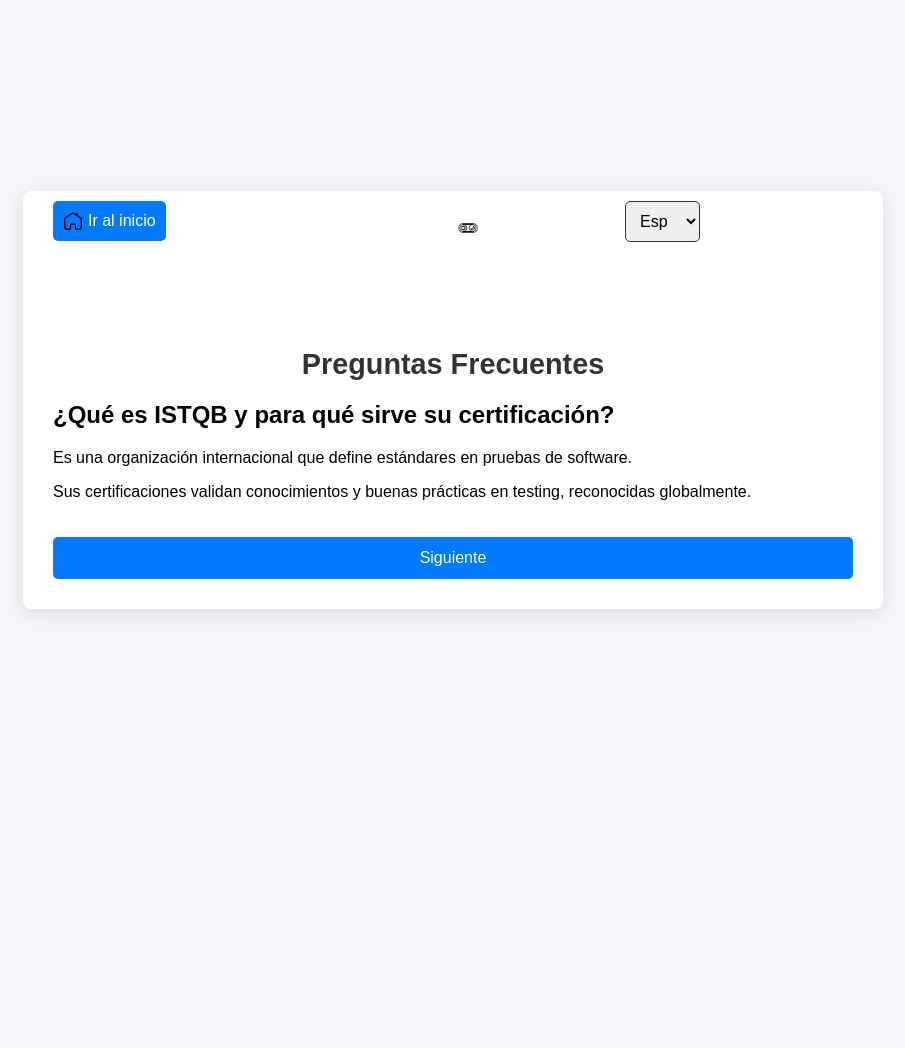
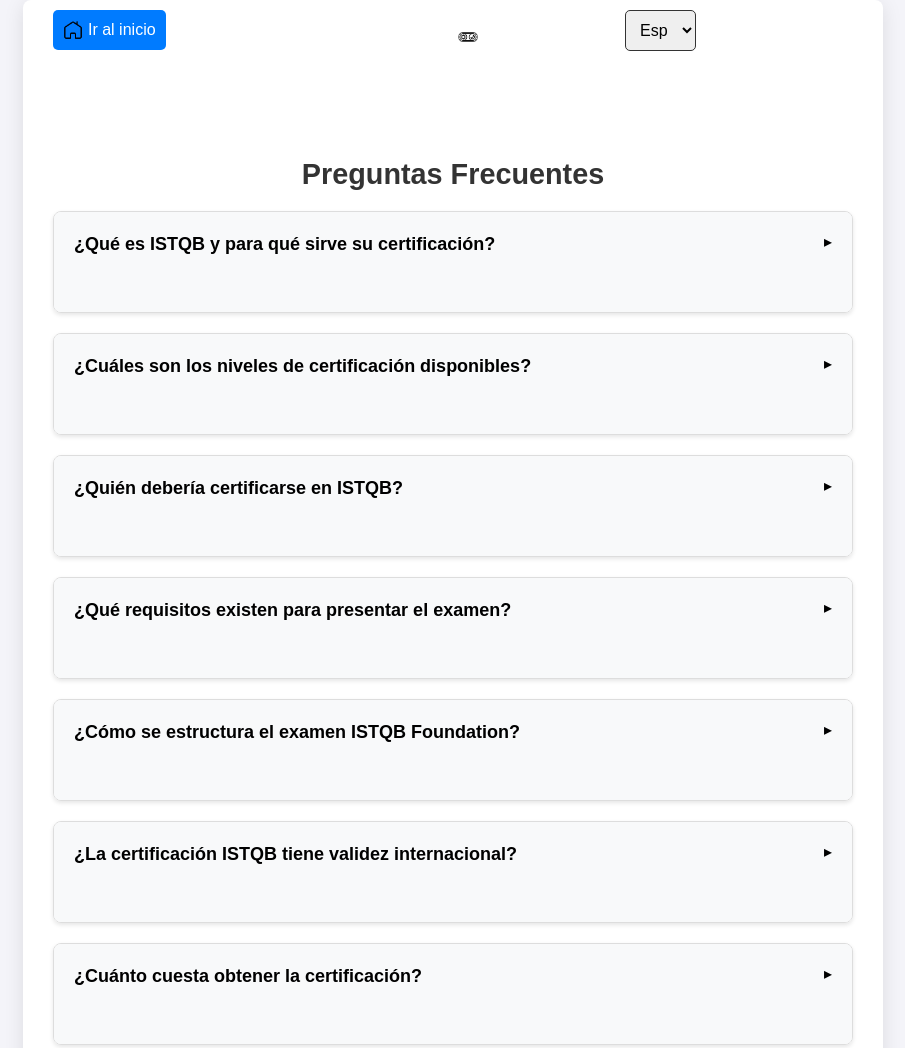
Before and after one commit to AdrianFallas/ISTQB-repo, a website: page Frecuency Questions/index.html in a window 1280 px wide. Shown: the top 1048 px of the page, without its empty margins (187-1092 px from the left). Before the commit the page ends 800 px from the top, so only its background shows below. Drawn offline with Linux system fonts and the light colour scheme.

Commit message:
preguntas frecuentes
se modifico seccion de preguntas frecuentes por dropdown

```diff
--- a/Frecuency Questions/index.html
+++ b/Frecuency Questions/index.html
@@ -1,43 +1,37 @@
 <!DOCTYPE html>
 <html lang="es">
-
 <head>
-    <meta charset="UTF-8" />
-    <meta name="viewport" content="width=device-width, initial-scale=1" />
+    <meta charset="UTF-8">
+    <meta name="viewport" content="width=device-width, initial-scale=1">
     <title>Quiz App</title>
-    <link rel="stylesheet" href="styles.css" />
+    <link rel="stylesheet" href="styles.css">
 </head>
-
 <body>
     <div class="container">
-        <div id="btn-home" title="Go to home" >
-            <img style="align-items: end; padding: 20px auto; max-height: 20px; max-width: 30px; cursor: pointer;"
-                src="../Utility/Imagenes/home.png" alt="Home" class="home-icon">
+        <!-- Header (sin cambios) -->
+        <div id="btn-home" title="Go to home">
+            <img src="../Utility/Imagenes/home.png" alt="Home" class="home-icon">
             <span id="home">Go to home</span>
         </div>
-
-        <button class="btn-dark-mode" onclick="darkMode()"><img class="dark-mode-icon"
-        src="../Utility/Imagenes/dark-mode.png" alt="Toggle dark mode"></button>
-
-      <select id="language">
-      <option value="es">Esp</option>
-      <option value="en">Eng</option>
-      <option value="pt">Port</option>
-      <option value="pt">Indo</option>
-      <option value="pt">Fran</option>
-      </select>
+        <button class="btn-dark-mode" onclick="darkMode()">
+            <img class="dark-mode-icon" src="../Utility/Imagenes/dark-mode.png" alt="Toggle dark mode">
+        </button>
+        <select id="language">
+            <option value="es">Esp</option>
+            <option value="en">Eng</option>
+        </select>
 
         <h1 id="questions-name"></h1>
 
         <form id="quiz-form">
+            <!-- ✅ SOLO UN questions-container -->
             <div id="questions-container"></div>
+
             <div class="navigation">
                 <button type="button" id="next-btn">Next</button>
             </div>
         </form>
-
     </div>
     <script src="script.js"></script>
 </body>
-
 </html>
--- a/Frecuency Questions/script.js
+++ b/Frecuency Questions/script.js
@@ -95,76 +95,102 @@
       .trim();
   }
 
+  // ✅ CAMBIO PRINCIPAL: Renderiza TODAS las preguntas
   loadLanguageData() {
     if (!window.quizData) {
       console.error('Datos de traducción no disponibles.');
       return;
     }
     this.questions = window.quizData.questions;
-    this.renderQuestion();
+
+    // ✅ RENDERIZA TODAS las preguntas en lugar de una sola
+    this.renderAllQuestions();
+
     this.updateNextButtonText();
     this.nextBtn.style.display = 'inline-block';
   }
 
-  renderQuestion() {
-    const q = this.questions[this.currentQuestionIndex];
-    this.questionsContainer.innerHTML = '';
+  // ✅ MÉTODO NUEVO: Renderiza todas las preguntas como dropdowns
+  renderAllQuestions() {
+    this.questionsContainer.innerHTML = ''; // Limpia contenedor
 
-    // Título
-    const questionTitle = document.createElement('h2');
-    const questionDiv = document.createElement('div');
-    questionTitle.textContent = q.question;
-    this.questionsContainer.appendChild(questionTitle);
-    this.questionsContainer.appendChild(questionDiv);
+    // ✅ Crea un dropdown para CADA pregunta
+    this.questions.forEach((question, index) => {
+      const dropdownCard = this.createQuestionDropdown(question, index);
+      this.questionsContainer.appendChild(dropdownCard);
+    });
+  }
 
-    // Opciones
-    const optionsDiv = document.createElement('div');
-    optionsDiv.classList.add('instructions');
+  // ✅ Método actualizado: Agrega índice para referencia
+  createQuestionDropdown(question, index) {
+    const dropdownCard = document.createElement('div');
+    dropdownCard.className = 'dropdown-card';
+    dropdownCard.tabIndex = 0;
+    dropdownCard.setAttribute('aria-expanded', 'false');
+    dropdownCard.setAttribute('aria-label', `Pregunta ${index + 1}: ${question.question}`);
+    console.log('Pregunta:', question.answer);
+    // ✅ DESPUÉS (funciona con null/undefined)
+    const formattedAnswer = (question.answer || 'Respuesta no disponible')
+      .toString()  // Convierte a string PRIMERO
+      .replace(/\n/g, '<br>');
+    console.log('Pregunta:', question.question);
+    console.log('Respuesta formateada:', formattedAnswer);
 
-    q.instructions.forEach((option) => {
-      const optionElement = this.createOption(
-        option,
-      );
-      optionsDiv.appendChild(optionElement);
+    dropdownCard.innerHTML = `
+      <div class="card card-header" onclick="quizApp.toggleDropdown(this.parentElement)">
+        <div>
+          <h3>${question.question}</h3>
+        </div>
+        <span class="arrow">▸</span>
+      </div>
+      <div class="dropdown-content">
+        <div class="dropdown-item">
+          <p class="answer">${formattedAnswer}</p>
+        </div>
+      </div>
+    `;
+
+    return dropdownCard;
+  }
+
+  //Toggle del dropdown (ahora es método de la clase)
+  toggleDropdown(dropdownElem) {
+    const isOpen = dropdownElem.classList.contains('open');
+
+    // Cierra otros dropdowns
+    document.querySelectorAll('.dropdown-card.open').forEach(openDropdown => {
+      if (openDropdown !== dropdownElem) {
+        openDropdown.classList.remove('open');
+        openDropdown.setAttribute('aria-expanded', 'false');
+        openDropdown.querySelector('.arrow').innerText = '▸';
+      }
     });
 
-    this.questionsContainer.appendChild(optionsDiv);
-  }
-
-  createOption(labelText) {
-    const wrapper = document.createElement('div');
-    wrapper.style.display = 'flex';
-    wrapper.style.alignItems = 'center';
-    wrapper.style.gap = '8px';
-    wrapper.style.marginBottom = '16px';
-
-    const label = document.createElement('label');
-    label.textContent = ` ${labelText}`;
-    label.style.margin = '0';
-    label.style.display = 'flex';
-    label.style.alignItems = 'center';
-
-    wrapper.appendChild(label);
-
-    return wrapper;
+    // Toggle actual
+    if (isOpen) {
+      dropdownElem.classList.remove('open');
+      dropdownElem.setAttribute('aria-expanded', 'false');
+      dropdownElem.querySelector('.arrow').innerText = '▸';
+    } else {
+      dropdownElem.classList.add('open');
+      dropdownElem.setAttribute('aria-expanded', 'true');
+      dropdownElem.querySelector('.arrow').innerText = '▾';
+    }
   }
 
 
- updateNextButtonText() {
-    this.nextBtn.textContent = (this.currentQuestionIndex === this.questions.length - 1)
-      ? this.translations.home
-      : this.translations.next;
+
+  updateNextButtonText() {
+    this.nextBtn.textContent = this.translations.home
   }
 
   nextFrecuencyQuestion() {
-    this.currentQuestionIndex++;
-    if (this.currentQuestionIndex < this.questions.length) {
-      this.renderQuestion();
-      this.updateNextButtonText();
-      }else {
-        this.irAInicio();
-      }
+
+      this.irAInicio();
+
   }
+
+
 
   addEventListeners() {
     this.nextBtn.addEventListener('click', () => {
@@ -184,9 +210,31 @@
 
 }
 
+// Event Listeners globales (fuera de la clase)
+window.addEventListener('click', (event) => {
+  document.querySelectorAll('.dropdown-card.open').forEach(dropdown => {
+    if (!dropdown.contains(event.target)) {
+      dropdown.classList.remove('open');
+      dropdown.setAttribute('aria-expanded', 'false');
+      dropdown.querySelector('.arrow').innerText = '▸';
+    }
+  });
+});
 
-// Inicialización al cargar el DOM
+// Accesibilidad (Enter/Space)
+document.addEventListener('keydown', (e) => {
+  if (e.key === 'Enter' || e.key === ' ') {
+    const dropdown = e.target.closest('.dropdown-card');
+    if (dropdown) {
+      e.preventDefault();
+      quizApp.toggleDropdown(dropdown);
+    }
+  }
+});
+
+
+// Inicialización
 document.addEventListener('DOMContentLoaded', () => {
-  const quizApp = new QuizApp();
+  window.quizApp = new QuizApp();
   quizApp.init();
 });
--- a/Frecuency Questions/styles.css
+++ b/Frecuency Questions/styles.css
@@ -169,7 +169,7 @@
       background-color: dodgerblue;
 
     }
-  }
+    }
 
 .btn-dark-mode {
     width: 30px;
@@ -195,6 +195,64 @@
     cursor: pointer;
     text-align: center;
 }
+
+.dropdown-card {
+  margin-bottom: 20px;
+  border: 1px solid #ddd;
+  border-radius: 8px;
+  overflow: hidden;
+  box-shadow: 0 2px 4px rgba(0,0,0,0.1);
+  transition: all 0.3s ease;
+}
+
+.card-header {
+  padding: 20px;
+  cursor: pointer;
+  display: flex;
+  justify-content: space-between;
+  align-items: flex-start;
+  background: #f8f9fa;
+  user-select: none;
+  min-height: 60px;
+}
+
+.card-header h3 {
+  margin: 0;
+  font-size: 18px;
+  line-height: 1.4;
+}
+
+.card-header:hover {
+  background: #e9ecef;
+}
+
+.dropdown-content {
+  max-height: 0;
+  overflow: hidden;
+  transition: max-height 0.4s ease-out;
+}
+
+.dropdown-card.open .dropdown-content {
+  max-height: 500px; /* Suficiente para texto largo */
+}
+
+.dropdown-item {
+  padding: 24px;
+  background: white;
+  border-top: 1px solid #eee;
+}
+
+.answer {
+  margin: 0;
+  font-weight: 500;
+  color: #333;
+  white-space: pre-line;  /* ✅ CLAVE: Mantiene saltos de línea */
+  line-height: 1.7;       /* Espaciado perfecto */
+  font-size: 16px;
+  word-wrap: break-word;  /* Rompe palabras largas */
+}
+
+
 
 /* Media Queries para Responsividad */
 @media (max-width: 738px) {
--- a/Frecuency Questions/traducciones/script.es.js
+++ b/Frecuency Questions/traducciones/script.es.js
@@ -2,106 +2,106 @@
     questions: [
         {
             question: "¿Qué es ISTQB y para qué sirve su certificación?",
-            instructions: [
-                "Es una organización internacional que define estándares en pruebas de software.",
+            answer: [
+                "Es una organización internacional que define estándares en pruebas de software.\n",
                 "Sus certificaciones validan conocimientos y buenas prácticas en testing, reconocidas globalmente."
             ]
         },
         {
             question: "¿Cuáles son los niveles de certificación disponibles?",
-            instructions: [
-                "Foundation Level (básico).",
-                "Advanced Level (analista, test manager, técnico).",
-                "Expert Level (estrategia, mejora de procesos, automatización, etc.)."
+            answer: [
+                "Foundation Level (básico).\n",
+                "Advanced Level (analista, test manager, técnico).\n",
+                "Expert Level (estrategia, mejora de procesos, automatización, etc.).\n"
             ]
         },
         {
             question: "¿Quién debería certificarse en ISTQB?",
-            instructions: [
-                "Profesionales de QA, testers, desarrolladores, líderes de proyectos.",
+            answer: [
+                "Profesionales de QA, testers, desarrolladores, líderes de proyectos.\n",
                 "Cualquier persona involucrada en asegurar la calidad del software."
             ]
         },
         {
             question: "¿Qué requisitos existen para presentar el examen?",
-            instructions: [
-                "Foundation: No requiere experiencia previa.",
-                "Advanced: Se recomienda experiencia práctica en testing y haber aprobado Foundation.",
+            answer: [
+                "Foundation: No requiere experiencia previa.\n",
+                "Advanced: Se recomienda experiencia práctica en testing y haber aprobado Foundation.\n",
                 "Expert: Requiere experiencia significativa y certificaciones previas."
             ]
         },
         {
             question: "¿Cómo se estructura el examen ISTQB Foundation?",
-            instructions: [
-                "Consta de 40 preguntas.",
-                "Tiempo limitado dependiendo el nivel que elijas.",
+            answer: [
+                "Consta de 40 preguntas.\n",
+                "Tiempo limitado dependiendo el nivel que elijas.\n",
                 "Se aprueba con un 70% de respuestas correctas."
             ]
         },
         {
             question: "¿La certificación ISTQB tiene validez internacional?",
-            instructions: [
-                "Sí, es reconocida en más de 100 países.",
+            answer: [
+                "Sí, es reconocida en más de 100 países.\n",
                 "Es utilizada como estándar en muchas empresas de tecnología."
             ]
         },
         {
             question: "¿Cuánto cuesta obtener la certificación?",
-            instructions: [
-                "Foundation: entre 150 y 250 USD.",
+            answer: [
+                "Foundation: entre 150 y 250 USD.\n",
                 "Los niveles avanzados son más costosos."
             ]
         },
         {
             question: "¿La certificación expira o debo renovarla?",
-            instructions: [
+            answer: [
                 "No expira, una vez obtenida, es válida de forma permanente."
             ]
         },
         {
             question: "¿Qué beneficios aporta a mi carrera profesional?",
-            instructions: [
-                "Mejora la empleabilidad y credibilidad.",
-                "Aumenta las oportunidades de ascenso.",
-                "Refuerza conocimientos y buenas prácticas en testing.",
+            answer: [
+                "Mejora la empleabilidad y credibilidad.\n",
+                "Aumenta las oportunidades de ascenso.\n",
+                "Refuerza conocimientos y buenas prácticas en testing.\n",
                 "Diferencia frente a otros candidatos en procesos de selección."
             ]
         },
         {
             question: "¿Ustedes son un centro autorizado para aplicar el examen ISTQB?",
-            instructions: [
-                "Sí, contamos con acreditación oficial.",
+            answer: [
+                "Sí, contamos con acreditación oficial.\n",
                 "Impartimos cursos de preparación y gestionamos el acceso al examen en coordinación con los boards locales."
             ]
         },
         {
             question: "¿El costo que ofrecen incluye el examen oficial o solo la preparación?",
-            instructions: [
-                "Ofrecemos ambos esquemas:",
-                "Paquete completo (curso + examen oficial).",
+            answer: [
+                "Ofrecemos ambos esquemas:\n",
+                "Paquete completo (curso + examen oficial).\n",
                 "Solo curso de preparación."
             ]
         },
         {
             question: "¿Qué modalidad de estudio ofrecen: presencial, virtual o híbrida?",
-            instructions: [
-                "Cursos en línea en vivo.",
-                "Grabados para autoestudio.",
+            answer: [
+                "Cursos en línea en vivo.\n",
+                "Grabados para autoestudio.\n",
                 "Presenciales en nuestras sedes."
             ]
         },
         {
             question: "¿Entregan algún certificado adicional además del ISTQB oficial?",
-            instructions: [
-                "Sí, entregamos un certificado de participación emitido por nuestra organización.",
+            answer: [
+                "Sí, entregamos un certificado de participación emitido por nuestra organización.\n",
                 "Además del certificado oficial ISTQB una vez aprobado el examen."
             ]
         },
         {
             question: "¿Qué facilidades de pago ofrecen para inscribirse?",
-            instructions: [
-                "Aceptamos pagos con tarjeta.",
-                "Transferencias bancarias.",
+            answer: [
+                "Aceptamos pagos con tarjeta.\n",
+                "Transferencias bancarias.\n",
                 "Planes de financiamiento en cuotas."
             ]
         }
```
Also changed, not shown: Frecuency Questions/traducciones/script.en.js (+14 -14 lines), Menu/script.js (line endings or trailing spaces).
